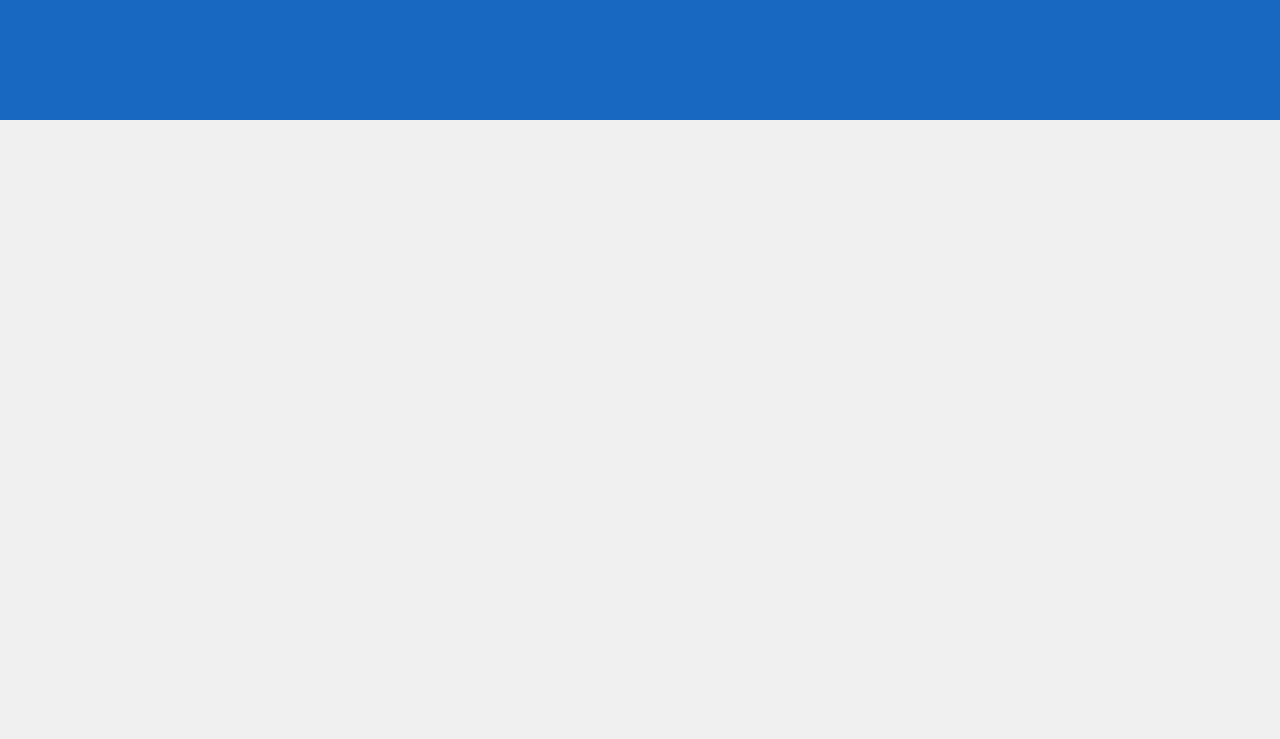
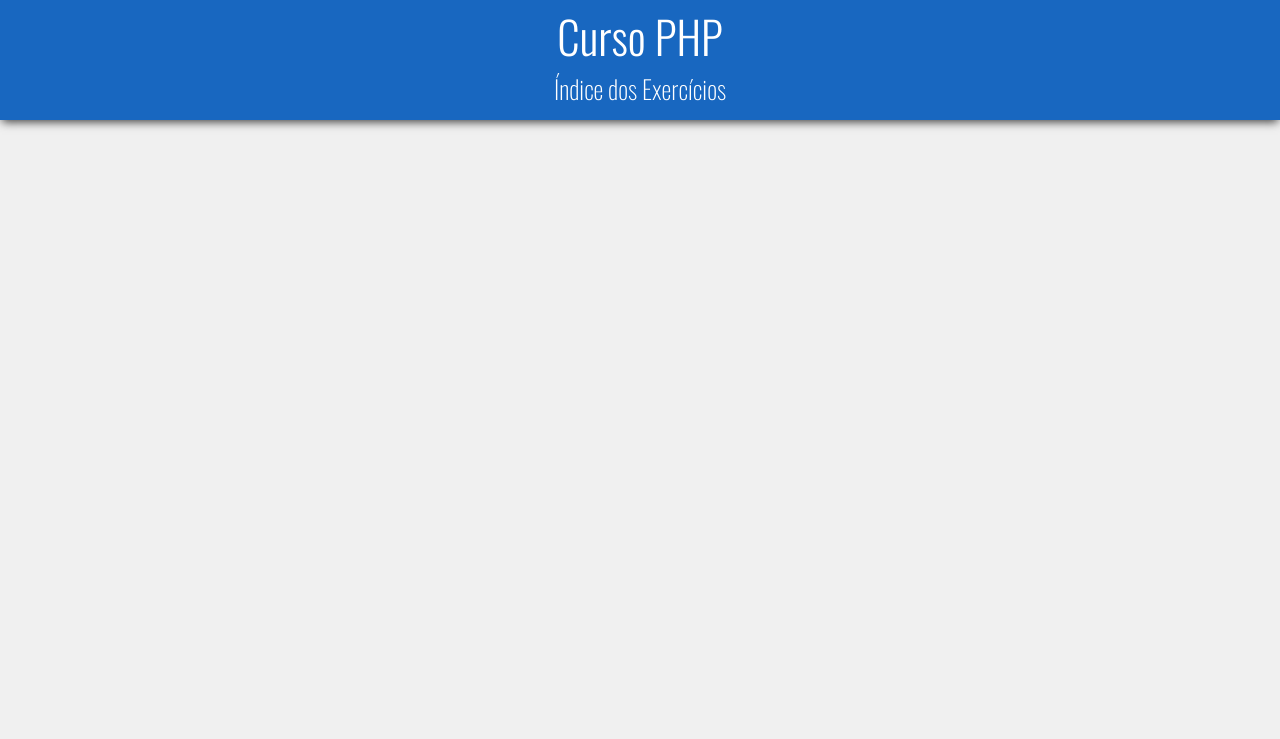
Before and after one commit to Gustavo-OSHA/PHP, a PHP site: page / in a window 1280 px wide. Shown: the top 739 px of the page. Run offline with PHP 8.4, Linux system fonts and the light colour scheme.

Commit message:
Cabeçalho

```diff
--- a/assets/css/style.css
+++ b/assets/css/style.css
@@ -18,6 +18,26 @@ body {
 .cabecalho {
     grid-area: cabecalho;
     background-color: #1867c0;
+    color: white;
+    display: flex;
+    flex-direction: column;
+    justify-content: center;
+    align-items: center;
+    padding-bottom: 10px;
+    z-index: 1;
+    box-shadow: 0px 4px 9px -2px rgba(0,0,0,0.75);
+}
+
+.cabecalho > h1 {
+    margin: 0px;
+    font-weight: 300;
+    font-size: 2.8rem;
+}
+
+.cabecalho > h2 {
+    margin: 0px;
+    font-weight: 200;
+    font-size: 1.6rem;
 }
 
 .principal {
--- a/index.html
+++ b/index.html
@@ -8,7 +8,10 @@
 
 </head>
 <body>
-    <header class="cabecalho"></header>
+    <header class="cabecalho">
+        <h1>Curso PHP</h1>
+        <h2>Índice dos Exercícios</h2>
+    </header>
     <main class="principal"></main>
     <footer class="rodape"></footer>
 
```
